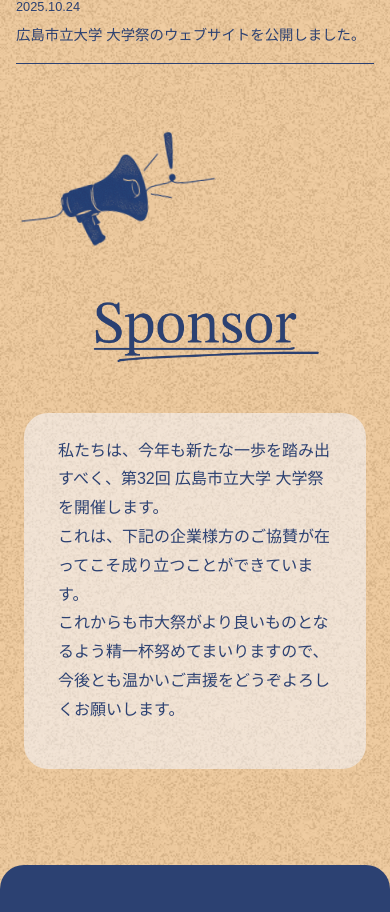
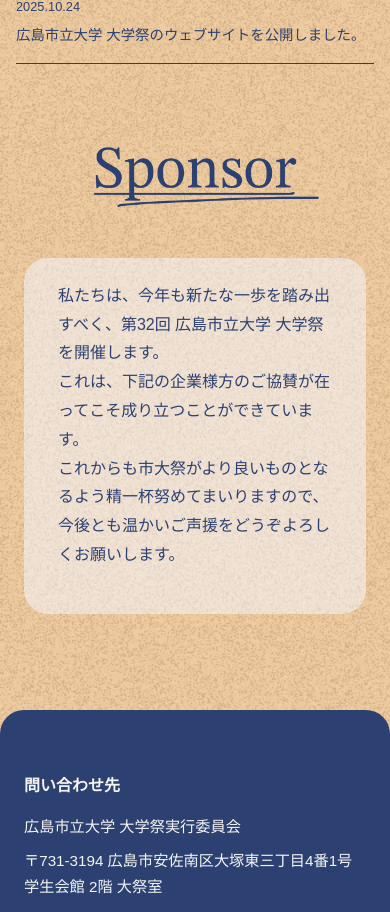
Before and after one commit to ichidaisai/app.ichidaisai.com, a Next.js app: page / in a window 390 px wide. Shown: the part 1640-2552 px from the top of the page. Built offline with nearby package versions, Linux system fonts and the light colour scheme.

Commit message:
これも

```diff
--- a/src/components/News/style.module.css
+++ b/src/components/News/style.module.css
@@ -118,12 +118,7 @@
   }
 
   .newsRight {
-    text-align: center;
-  }
-
-  .megaphone {
-    width: 200px;
-    margin-top: 1rem;
+    display: none;
   }
 
   .text {
```
